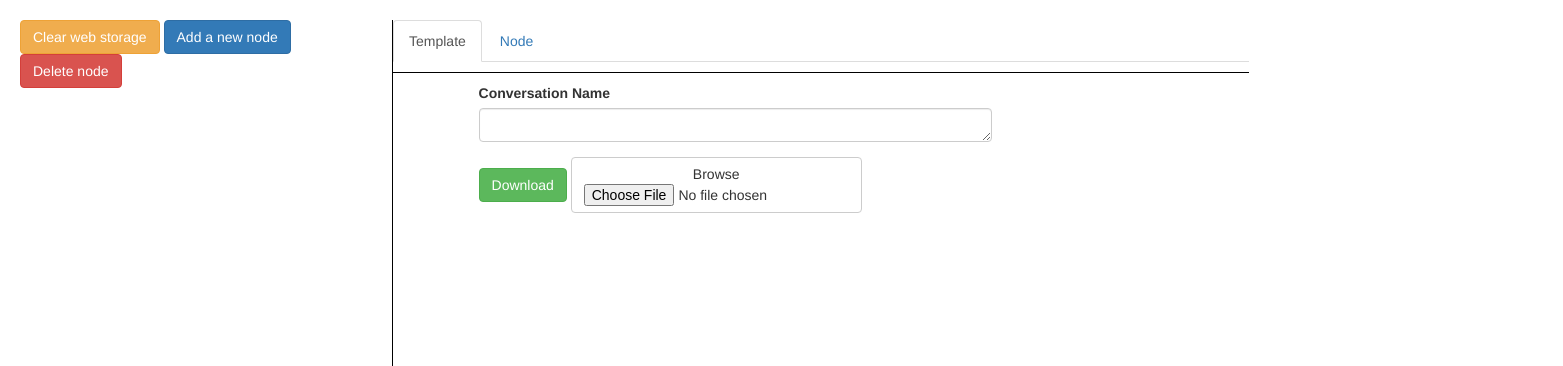
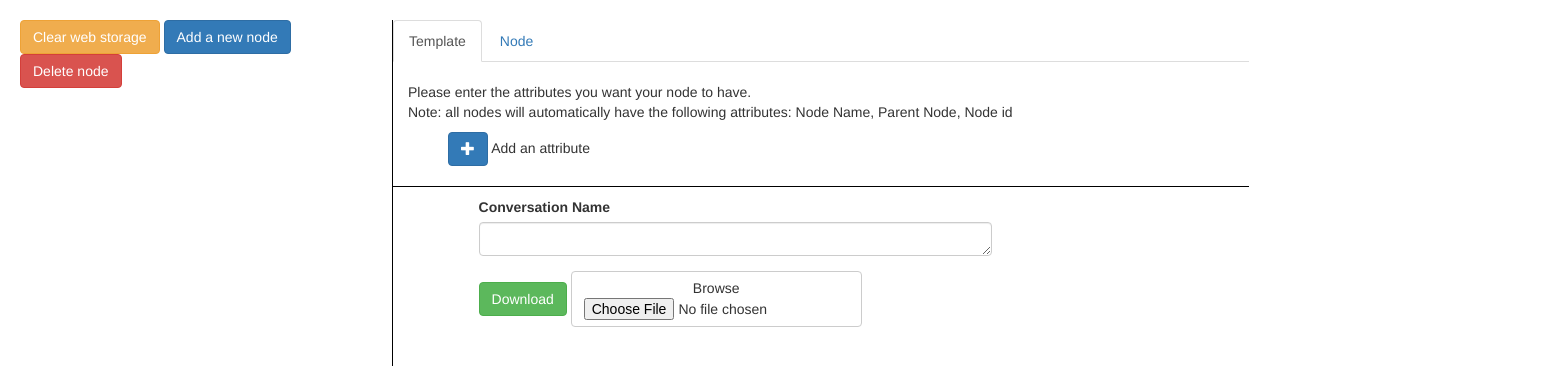
Before and after one commit to taylorc38/dialogue-tool, a plain HTML site: page src/index.html in a window 1280 px wide. Shown: the top 366 px of the page, 1563 px wide, since content can reach past the window. Drawn offline with nearby package versions, Linux system fonts and the light colour scheme.

Commit message:
WIP template

```diff
--- a/src/css/dialogue_tool.css
+++ b/src/css/dialogue_tool.css
@@ -72,3 +72,11 @@
 .one-line-div p {
      display: inline;
 }
+
+#tab-content p {
+     margin-top: 20px;
+}
+
+#tab-content ul {
+     list-style: none;
+}
--- a/src/js/dialogue-tool-functions.js
+++ b/src/js/dialogue-tool-functions.js
@@ -113,7 +113,25 @@ function renderList(masterObj, nodeHash) {
 }
 
 function displayTemplateTab() {
-
+     $("#tab-content").append(
+          $("<div class='container'>").append(
+               $("<p>").html(
+                    "Please enter the attributes you want your node to have." +
+                    "</br>" +
+                    "Note: all nodes will automatically have the following attributes: Node Name, Parent Node, Node id"
+               )
+          ).append(
+               $("<ul id='template-list'>").append(
+                    $("<li>").append(
+                         $("<button type='button' class='btn btn-primary'>").html(
+                              $("<span class='glyphicon glyphicon-plus'>")
+                         ).click(function() {
+                              // append an attribute
+                         })
+                    ).append(" Add an attribute")
+               )
+          )
+     )
 }
 
 // <form id="node-form">
--- a/src/js/dialogue_tool.js
+++ b/src/js/dialogue_tool.js
@@ -5,7 +5,7 @@ renderList(masterObj, nodeHash)
 
 // Let the user define what attributes they want their nodes to have
 var configArr = []
-configArr.push({ "attribute" : "Message Node", "default" : "Hello world" })
+configArr.push({ "attribute" : "Message", "default" : "Hello world" })
 
 /* *********** Set up Template & Node tabs ************* */
 var currentTabIndex = localStorage.currentTabIndex || 0 // web storage holds strings only
```
